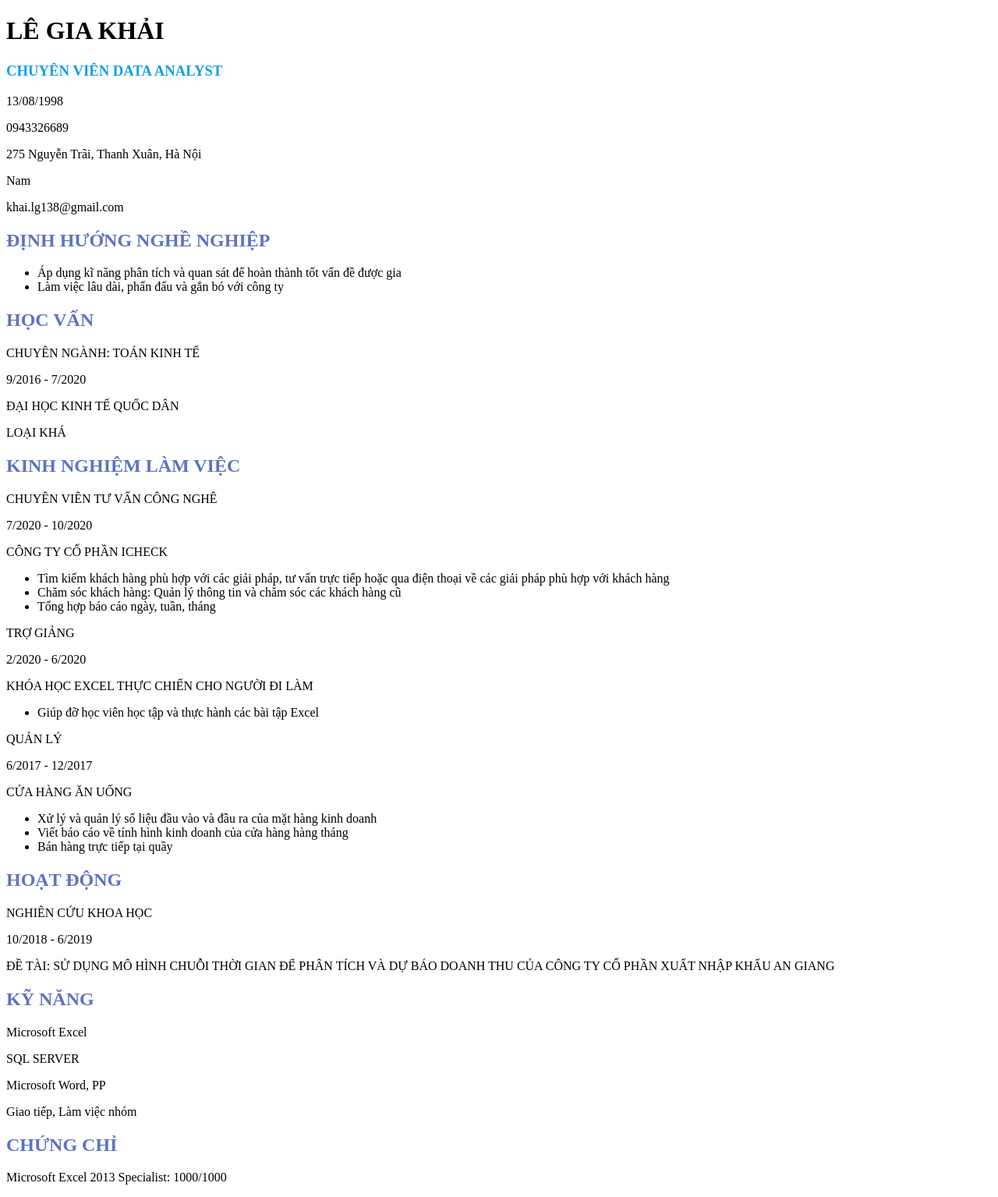
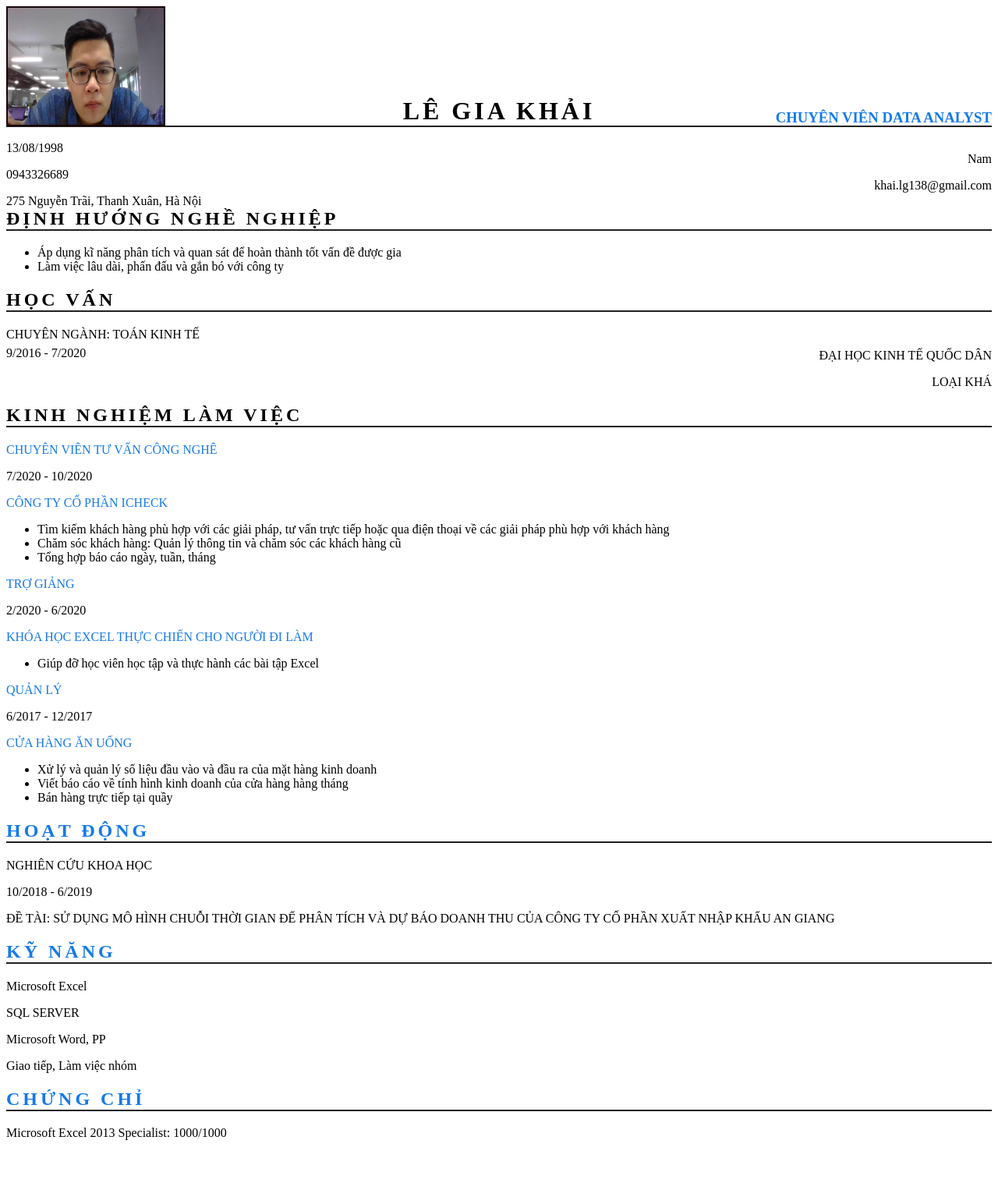
Before and after one commit to khailg/T2011E_WEB, a PHP site: page /Labs2.html in a window 1280 px wide. Shown: the whole page at 78% size. After the commit the page ends 1462 px from the top, so only its background shows below. Run offline with PHP 8.4, Linux system fonts and the light colour scheme.

Commit message:
Up code lần 3

```diff
--- a/Labs2.html
+++ b/Labs2.html
@@ -6,61 +6,62 @@
     <link rel="stylesheet" href="css/Labs2.css">
 </head>
 <body>
-    <h1>LÊ GIA KHẢI</h1>
-    <h3>CHUYÊN VIÊN DATA ANALYST</h3>
+<div style="height: auto;width: auto;">
+    <img src="imgs/KhaiLg.jpg" alt="">
+    <h1> LÊ GIA KHẢI </h1>
+    <h3> CHUYÊN VIÊN DATA ANALYST </h3>
+
     <p>13/08/1998</p>
     <p>0943326689</p>
     <p>275 Nguyễn Trãi, Thanh Xuân, Hà Nội</p>
-    <p>Nam</p>
-    <p>khai.lg138@gmail.com</p>
+    <p style="text-align: right;margin-top: -88px">Nam</p>
+    <p style="text-align: right">khai.lg138@gmail.com</p>
+
+
     <h2>ĐỊNH HƯỚNG NGHỀ NGHIỆP</h2>
     <ul>
         <li> Áp dụng kĩ năng phân tích và quan sát để hoàn thành tốt vấn đề được gia </li>
         <li> Làm việc lâu dài, phấn đấu và gắn bó với công ty</li>
     </ul>
     <h2>HỌC VẤN</h2>
-        <p>CHUYÊN NGÀNH: TOÁN KINH TẾ</p>
+        <p style="margin-bottom: -10px">CHUYÊN NGÀNH: TOÁN KINH TẾ</p>
         <p>9/2016 - 7/2020</p>
-        <p>ĐẠI HỌC KINH TẾ QUỐC DÂN</p>
-        <p>LOẠI KHÁ</p>
+        <p style="text-align: right;margin-top: -31px">ĐẠI HỌC KINH TẾ QUỐC DÂN</p>
+        <p style="text-align: right;margin-top: -60 px">LOẠI KHÁ</p>
     <h2>KINH NGHIỆM LÀM VIỆC</h2>
-        <p>CHUYÊN VIÊN TƯ VẤN CÔNG NGHÊ</p>
+        <p style="color: #157ae9">CHUYÊN VIÊN TƯ VẤN CÔNG NGHÊ</p>
         <p>7/2020 - 10/2020</p>
-        <p>CÔNG TY CỔ PHẦN ICHECK</p>
+        <p style="color: #157ae9">CÔNG TY CỔ PHẦN ICHECK</p>
         <ul>
            <li>Tìm kiếm khách hàng phù hợp với các giải pháp, tư vấn trực tiếp hoặc qua điện thoại về các giải pháp phù hợp với khách hàng</li>
            <li>Chăm sóc khách hàng: Quản lý thông tin và chăm sóc các khách hàng cũ</li>
            <li>Tổng hợp báo cáo ngày, tuần, tháng</li>
         </ul>
-        <p>TRỢ GIẢNG</p>
+        <p style="color: #157ae9">TRỢ GIẢNG</p>
         <p>2/2020 - 6/2020</p>
-        <p>KHÓA HỌC EXCEL THỰC CHIẾN CHO NGƯỜI ĐI LÀM</p>
+        <p style="color: #157ae9">KHÓA HỌC EXCEL THỰC CHIẾN CHO NGƯỜI ĐI LÀM</p>
         <ul>
             <li>Giúp đỡ học viên học tập và thực hành các bài tập Excel</li>
         </ul>
-        <p>QUẢN LÝ</p>
+        <p style="color: #157ae9">QUẢN LÝ</p>
         <p>6/2017 - 12/2017</p>
-        <p>CỬA HÀNG ĂN UỐNG</p>
+        <p style="color: #157ae9">CỬA HÀNG ĂN UỐNG</p>
         <ul>
             <li>Xử lý và quản lý số liệu đầu vào và đầu ra của mặt hàng kinh doanh</li>
             <li>Viết báo cáo về tính hình kinh doanh của cửa hàng hàng tháng</li>
             <li>Bán hàng trực tiếp tại quầy</li>
         </ul>
-    <h2>HOẠT ĐỘNG</h2>
+    <h2 style="color: #157ae9">HOẠT ĐỘNG</h2>
         <p>NGHIÊN CỨU KHOA HỌC</p>
         <p>10/2018 - 6/2019</p>
         <p>ĐỀ TÀI: SỬ DỤNG MÔ HÌNH CHUỖI THỜI GIAN ĐỂ PHÂN TÍCH VÀ DỰ BÁO DOANH THU CỦA CÔNG TY CỔ PHẦN XUẤT NHẬP KHẨU AN GIANG</p>
-    <h2>KỸ NĂNG</h2>
+    <h2 style="color: #157ae9">KỸ NĂNG</h2>
         <p>Microsoft Excel</p>
         <p>SQL SERVER</p>
         <p>Microsoft Word, PP</p>
         <p>Giao tiếp, Làm việc nhóm</p>
-    <h2>CHỨNG CHỈ</h2>
+    <h2 style="color: #157ae9">CHỨNG CHỈ</h2>
         <p>Microsoft Excel 2013 Specialist: 1000/1000</p>
-
-
-
-
-
+</div>
 </body>
 </html>
--- a/css/Labs2.css
+++ b/css/Labs2.css
@@ -1,14 +1,24 @@
 h1{
     color: rgb(1, 1, 1);
-    text-align: ;
+    border-bottom: 2px solid #222021;
+    text-align: center;
+    letter-spacing: 4px;
 }
-h2{
-    color: rgb(93, 115, 196);
-    border: aqua;
-}
-body{
-    border: aqua;
+h2 {
+    color: rgb(1, 1, 1);
+    border-bottom: 2px solid #222021;
+    text-align: left;
+    letter-spacing: 4px;
 }
 h3{
-    color: #119eea;
+    color: #157ae9;
+    text-align: end;
+    vertical-align: -100px;
+    margin-top: -45px;
 }
+img {
+    width: 200px;
+    height: 150px;
+    border: 2px solid #180608;
+    margin-bottom: -63px;
+}
```
Also changed, not shown: imgs/KhaiLg.jpg (added), imgs/img_5.png (added), 1 other file.
